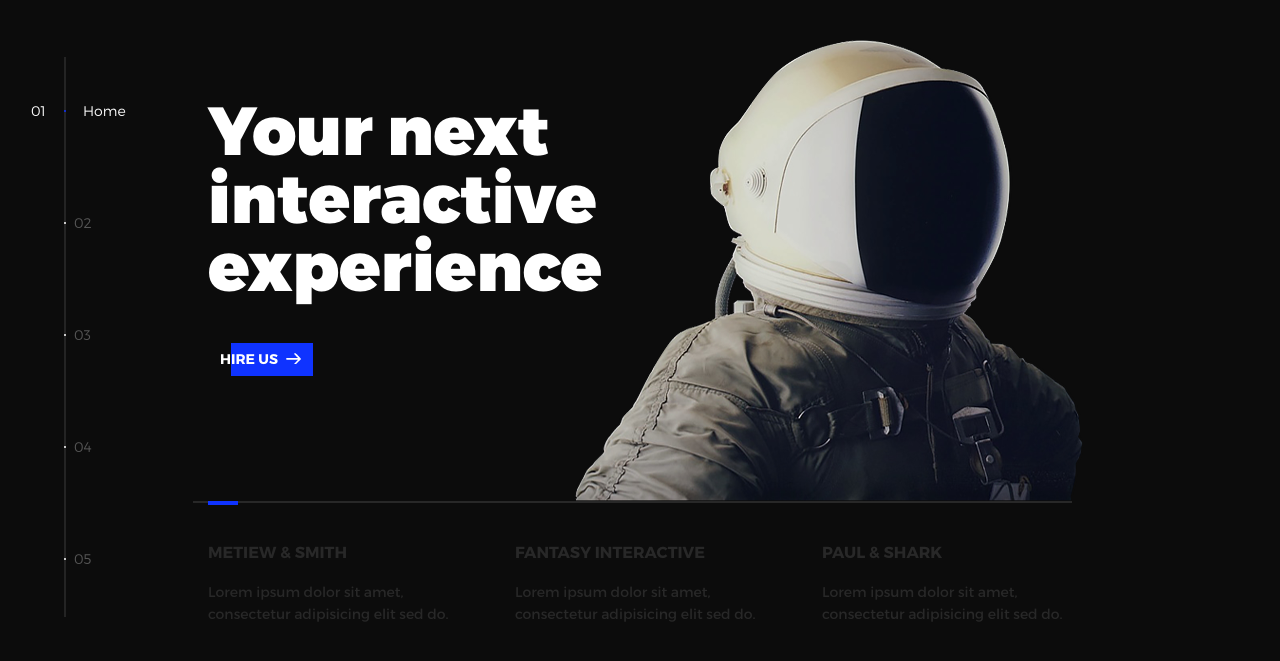
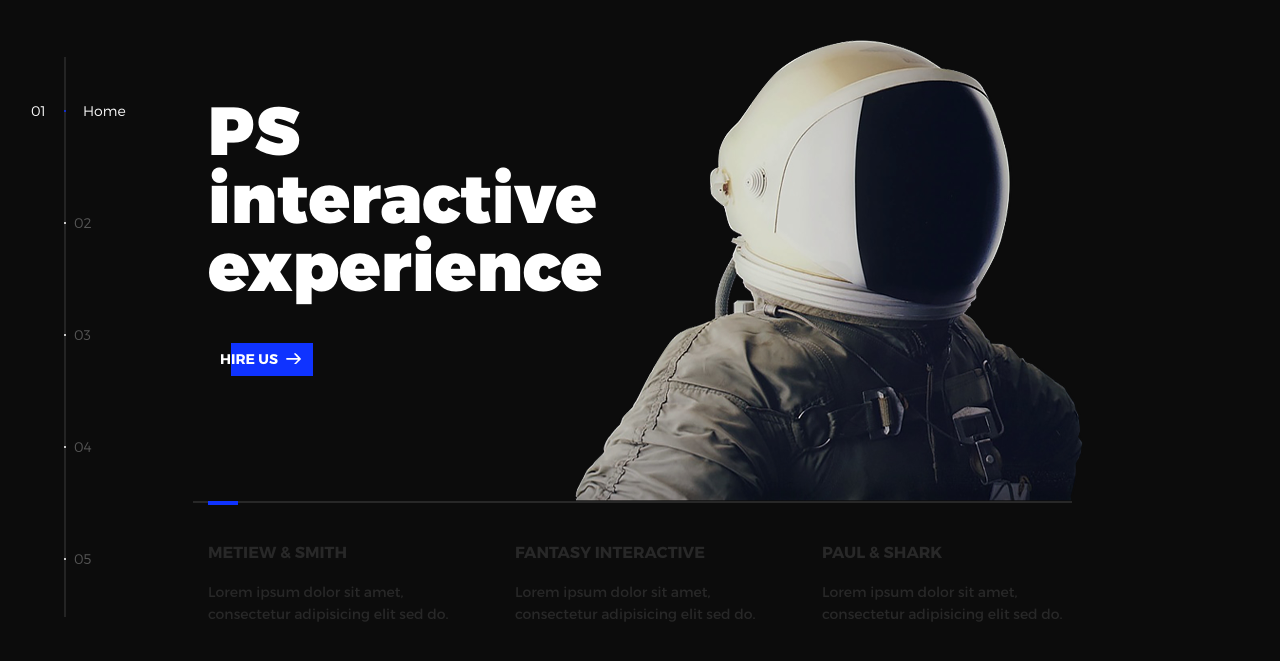
Before and after one commit to Sanjayyog/Sanjayyog.github.io, a plain HTML site: page index.html in a window 1280 px wide. Shown: the part 63-724 px from the top of the page. Drawn offline with nearby package versions, Linux system fonts and the light colour scheme.

Commit message:
modify as PS

```diff
--- a/index.html
+++ b/index.html
@@ -48,7 +48,7 @@
           <li class="l-section section section--is-active">
             <div class="intro">
               <div class="intro--banner">
-                <h1>Your next<br>interactive<br>experience</h1>
+                <h1>PS<br>interactive<br>experience</h1>
                 <button class="cta">Hire Us
                   <svg version="1.1" id="Layer_1" xmlns="http://www.w3.org/2000/svg" xmlns:xlink="http://www.w3.org/1999/xlink" x="0px" y="0px" viewBox="0 0 150 118" style="enable-background:new 0 0 150 118;" xml:space="preserve">
                   <g transform="translate(0.000000,118.000000) scale(0.100000,-0.100000)">
```
